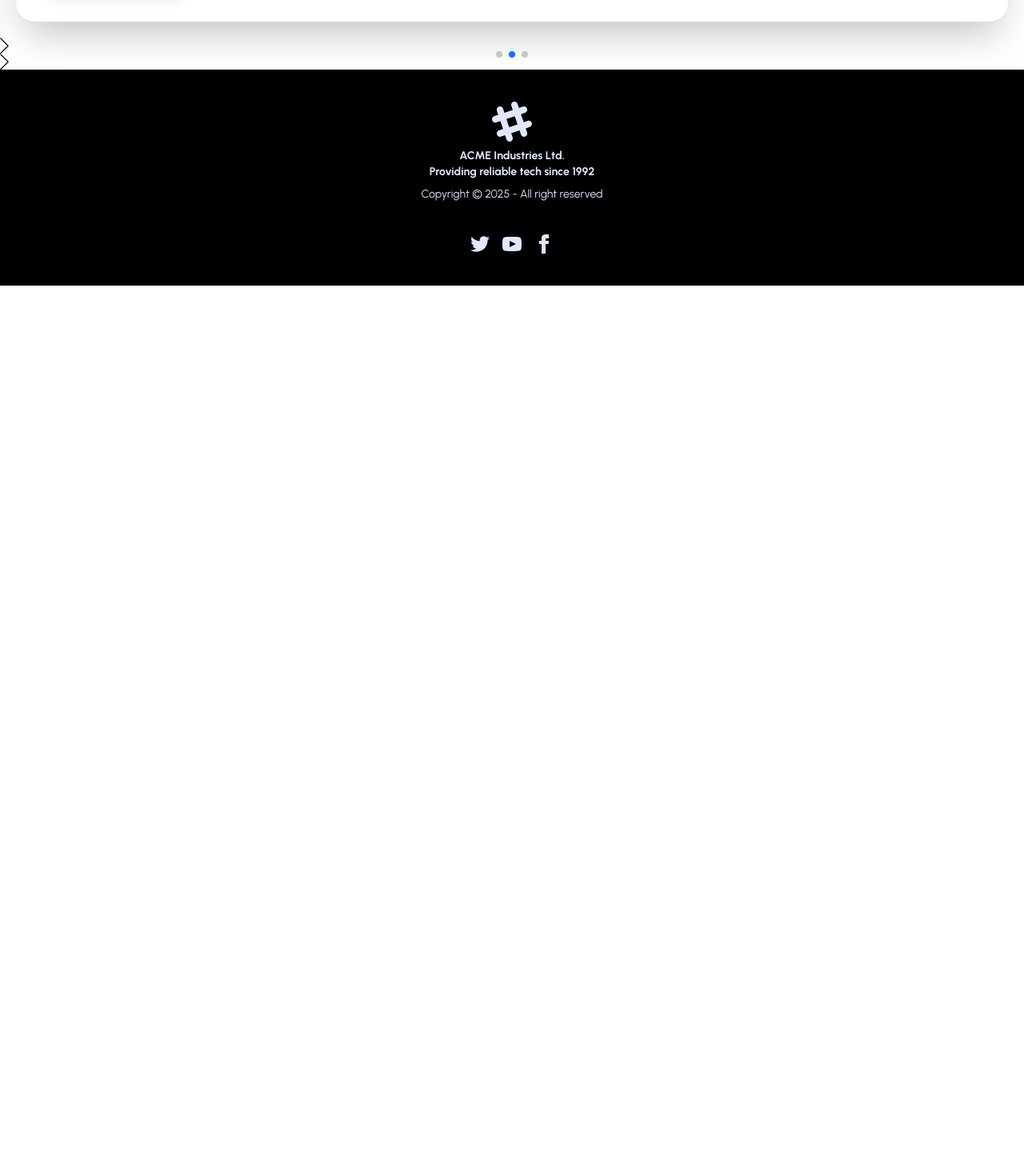
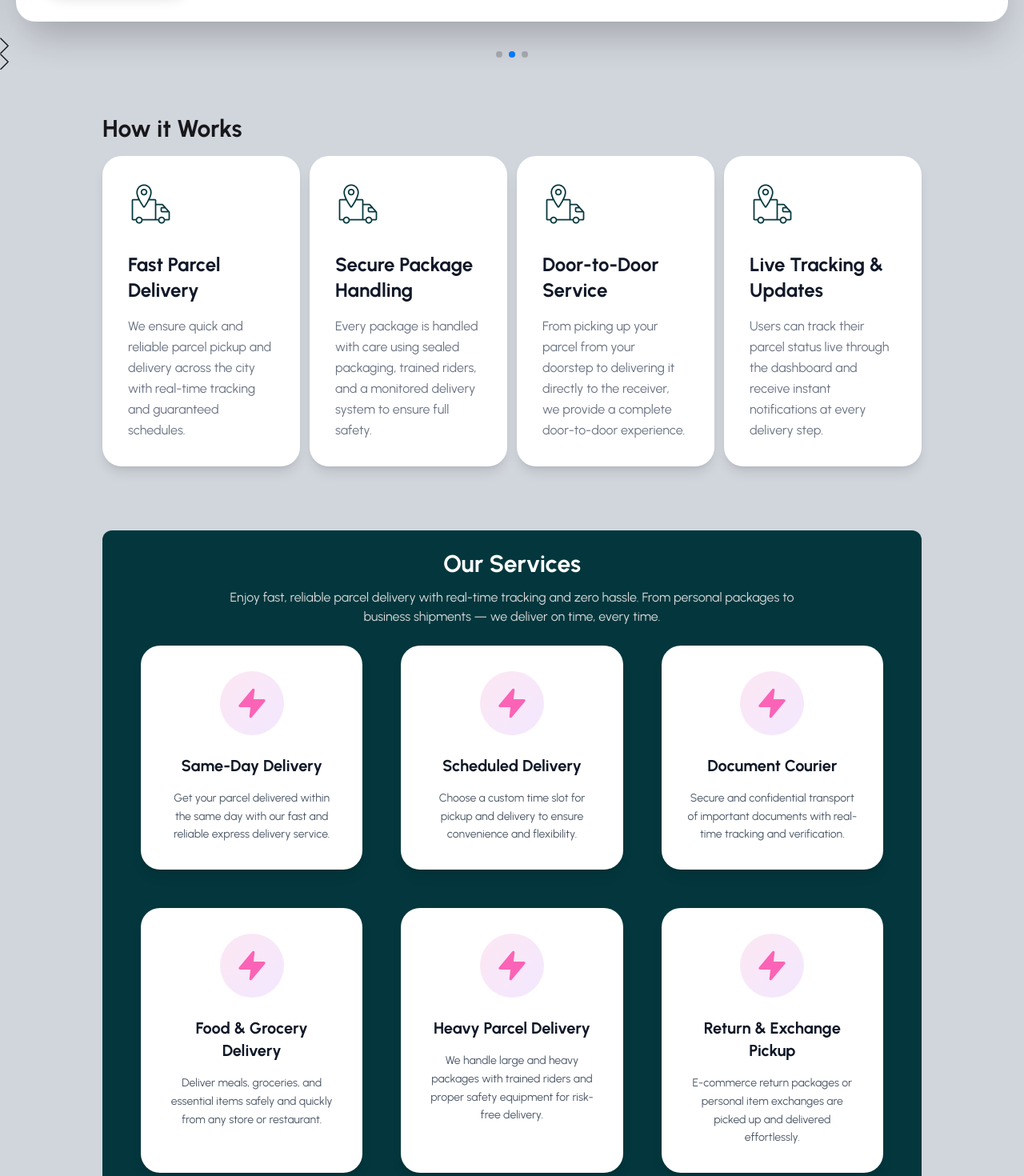
Before and after one commit to muttalib06/zap-shift-client, a React (Vite) app: page / in a window 1280 px wide. Shown: the part 640-2110 px from the top of the page at 80% size. Before the commit the page ends 997 px from the top, so only its background shows below. Built offline with nearby package versions, Linux system fonts and the light colour scheme.

Commit message:
added works and service section

```diff
--- a/package.json
+++ b/package.json
@@ -11,6 +11,7 @@
   },
   "dependencies": {
     "@tailwindcss/vite": "^4.1.17",
+    "axios": "^1.13.2",
     "react": "^19.2.0",
     "react-dom": "^19.2.0",
     "react-icons": "^5.5.0",
--- /dev/null
+++ b/public/service.json
@@ -0,0 +1,26 @@
+[
+  {
+    "title": "Same-Day Delivery",
+    "description": "Get your parcel delivered within the same day with our fast and reliable express delivery service."
+  },
+  {
+    "title": "Scheduled Delivery",
+    "description": "Choose a custom time slot for pickup and delivery to ensure convenience and flexibility."
+  },
+  {
+    "title": "Document Courier",
+    "description": "Secure and confidential transport of important documents with real-time tracking and verification."
+  },
+  {
+    "title": "Food & Grocery Delivery",
+    "description": "Deliver meals, groceries, and essential items safely and quickly from any store or restaurant."
+  },
+  {
+    "title": "Heavy Parcel Delivery",
+    "description": "We handle large and heavy packages with trained riders and proper safety equipment for risk-free delivery."
+  },
+  {
+    "title": "Return & Exchange Pickup",
+    "description": "E-commerce return packages or personal item exchanges are picked up and delivered effortlessly."
+  }
+]
--- /dev/null
+++ b/public/work.json
@@ -0,0 +1,18 @@
+[
+  {
+    "title": "Fast Parcel Delivery",
+    "description": "We ensure quick and reliable parcel pickup and delivery across the city with real-time tracking and guaranteed schedules."
+  },
+  {
+    "title": "Secure Package Handling",
+    "description": "Every package is handled with care using sealed packaging, trained riders, and a monitored delivery system to ensure full safety."
+  },
+  {
+    "title": "Door-to-Door Service",
+    "description": "From picking up your parcel from your doorstep to delivering it directly to the receiver, we provide a complete door-to-door experience."
+  },
+  {
+    "title": "Live Tracking & Updates",
+    "description": "Users can track their parcel status live through the dashboard and receive instant notifications at every delivery step."
+  }
+]
--- /dev/null
+++ b/src/components/common/Service.jsx
@@ -0,0 +1,29 @@
+import React from "react";
+import { FiZap } from "react-icons/fi";
+
+const Service = ({service}) => {
+  return (
+    <div className="flex items-center justify-center p-6">
+      <div className="bg-white rounded-3xl shadow-lg p-8 max-w-sm w-full h-full">
+        {/* Icon */}
+        <div className="mb-6 flex justify-center">
+          <div className="w-20 h-20 bg-gradient-to-br from-pink-100 to-purple-100 rounded-full flex items-center justify-center">
+            <FiZap className="w-10 h-10 text-pink-400 fill-pink-400" />
+          </div>
+        </div>
+
+        {/* Title */}
+        <h3 className="text-xl font-bold text-gray-900 text-center mb-4">
+      {service.title}
+        </h3>
+
+        {/* Description */}
+        <p className="text-gray-600 text-sm text-center leading-relaxed">
+         {service.description}
+        </p>
+      </div>
+    </div>
+  );
+};
+
+export default Service;
--- /dev/null
+++ b/src/components/home/Services.jsx
@@ -0,0 +1,31 @@
+import React, { useEffect, useState } from "react";
+import Service from "../common/Service";
+
+const Services = () => {
+  const [services, setServices] = useState([]);
+
+  useEffect(() => {
+    fetch("/service.json")
+      .then((res) => res.json())
+      .then((data) => setServices(data));
+  }, []);
+  return (
+    <div className="bg-[#03373D] flex justify-center flex-col items-center p-6 rounded-xl">
+      <div className="text-center space-y-3">
+        <h2 className="font-bold text-3xl text-tertiary">Our Services</h2>
+        <p className="text-[#DADADA]">
+          Enjoy fast, reliable parcel delivery with real-time tracking and zero
+          hassle. From personal packages to <br /> business shipments — we
+          deliver on time, every time.
+        </p>
+      </div>
+      <div className="grid grid-cols-1 lg:grid-cols-2 xl:grid-cols-3 items-stretch">
+        {
+                services.map((service,index) => <Service key={index} service={service}></Service>)
+        }
+      </div>
+    </div>
+  );
+};
+
+export default Services;
--- /dev/null
+++ b/src/components/home/Work.jsx
@@ -0,0 +1,31 @@
+import React from "react";
+import { BiMapPin } from "react-icons/bi";
+import { BsTruck } from "react-icons/bs";
+import truck from "../../assets/bookingIcon.png"
+
+const Work = ({work}) => {
+  return (
+    <div className="flex items-center justify-center">
+      <div className="bg-white rounded-3xl shadow-lg p-8 w-full h-full">
+        {/* Icon */}
+        <div className="mb-6">
+          <div className="relative w-16 h-16">
+          <img src={truck} alt="" />
+          </div>
+        </div>
+
+        {/* Title */}
+        <h3 className="text-2xl font-bold text-gray-900 mb-4">
+        {work.title}
+        </h3>
+
+        {/* Description */}
+        <p className="text-gray-500 leading-relaxed">
+        {work.description}
+        </p>
+      </div>
+    </div>
+  );
+};
+
+export default Work;
--- a/src/components/layout/Footer.jsx
+++ b/src/components/layout/Footer.jsx
@@ -1,25 +1,28 @@
-import React from 'react';
+import React from "react";
+import logo from "../../assets/logo.png";
 
 const Footer = () => {
   return (
-               <footer className="footer footer-horizontal footer-center bg-black text-primary-content p-10">
-  <aside>
-    <svg
-      width="50"
-      height="50"
-      viewBox="0 0 24 24"
-      xmlns="http://www.w3.org/2000/svg"
-      fillRule="evenodd"
-      clipRule="evenodd"
-      className="inline-block fill-current">
-      <path
-        d="M22.672 15.226l-2.432.811.841 2.515c.33 1.019-.209 2.127-1.23 2.456-1.15.325-2.148-.321-2.463-1.226l-.84-2.518-5.013 1.677.84 2.517c.391 1.203-.434 2.542-1.831 2.542-.88 0-1.601-.564-1.86-1.314l-.842-2.516-2.431.809c-1.135.328-2.145-.317-2.463-1.229-.329-1.018.211-2.127 1.231-2.456l2.432-.809-1.621-4.823-2.432.808c-1.355.384-2.558-.59-2.558-1.839 0-.817.509-1.582 1.327-1.846l2.433-.809-.842-2.515c-.33-1.02.211-2.129 1.232-2.458 1.02-.329 2.13.209 2.461 1.229l.842 2.515 5.011-1.677-.839-2.517c-.403-1.238.484-2.553 1.843-2.553.819 0 1.585.509 1.85 1.326l.841 2.517 2.431-.81c1.02-.33 2.131.211 2.461 1.229.332 1.018-.21 2.126-1.23 2.456l-2.433.809 1.622 4.823 2.433-.809c1.242-.401 2.557.484 2.557 1.838 0 .819-.51 1.583-1.328 1.847m-8.992-6.428l-5.01 1.675 1.619 4.828 5.011-1.674-1.62-4.829z"></path>
-    </svg>
+    <footer className=" mt-6 footer footer-horizontal footer-center bg-black text-primary-content p-10">
+      <aside className="text-gray-500">
+        <a className="flex items-end font-extrabold text-3xl">
+          <img src={logo} alt="" />
+          ZapShift
+        </a>
         <p className="font-bold">
-      ACME Industries Ltd.
-      <br />
-      Providing reliable tech since 1992
+          Enjoy fast, reliable parcel delivery with real-time tracking and zero
+          hassle. From personal packages to business shipments — we deliver on
+          time, every time.
         </p>
+
+        <ul className="flex flex-wrap justify-center gap-8 text-gray-200">
+                <li>Services</li>
+                <li>Coverage</li>
+                <li>About Us</li>
+                <li>Pricing</li>
+                <li>Blog</li>
+                <li>Contact</li>
+        </ul>
         <p>Copyright © {new Date().getFullYear()} - All right reserved</p>
       </aside>
       <nav>
@@ -30,9 +33,9 @@ const Footer = () => {
               width="24"
               height="24"
               viewBox="0 0 24 24"
-          className="fill-current">
-          <path
-            d="M24 4.557c-.883.392-1.832.656-2.828.775 1.017-.609 1.798-1.574 2.165-2.724-.951.564-2.005.974-3.127 1.195-.897-.957-2.178-1.555-3.594-1.555-3.179 0-5.515 2.966-4.797 6.045-4.091-.205-7.719-2.165-10.148-5.144-1.29 2.213-.669 5.108 1.523 6.574-.806-.026-1.566-.247-2.229-.616-.054 2.281 1.581 4.415 3.949 4.89-.693.188-1.452.232-2.224.084.626 1.956 2.444 3.379 4.6 3.419-2.07 1.623-4.678 2.348-7.29 2.04 2.179 1.397 4.768 2.212 7.548 2.212 9.142 0 14.307-7.721 13.995-14.646.962-.695 1.797-1.562 2.457-2.549z"></path>
+              className="fill-current"
+            >
+              <path d="M24 4.557c-.883.392-1.832.656-2.828.775 1.017-.609 1.798-1.574 2.165-2.724-.951.564-2.005.974-3.127 1.195-.897-.957-2.178-1.555-3.594-1.555-3.179 0-5.515 2.966-4.797 6.045-4.091-.205-7.719-2.165-10.148-5.144-1.29 2.213-.669 5.108 1.523 6.574-.806-.026-1.566-.247-2.229-.616-.054 2.281 1.581 4.415 3.949 4.89-.693.188-1.452.232-2.224.084.626 1.956 2.444 3.379 4.6 3.419-2.07 1.623-4.678 2.348-7.29 2.04 2.179 1.397 4.768 2.212 7.548 2.212 9.142 0 14.307-7.721 13.995-14.646.962-.695 1.797-1.562 2.457-2.549z"></path>
             </svg>
           </a>
           <a>
@@ -41,9 +44,9 @@ const Footer = () => {
               width="24"
               height="24"
               viewBox="0 0 24 24"
-          className="fill-current">
-          <path
-            d="M19.615 3.184c-3.604-.246-11.631-.245-15.23 0-3.897.266-4.356 2.62-4.385 8.816.029 6.185.484 8.549 4.385 8.816 3.6.245 11.626.246 15.23 0 3.897-.266 4.356-2.62 4.385-8.816-.029-6.185-.484-8.549-4.385-8.816zm-10.615 12.816v-8l8 3.993-8 4.007z"></path>
+              className="fill-current"
+            >
+              <path d="M19.615 3.184c-3.604-.246-11.631-.245-15.23 0-3.897.266-4.356 2.62-4.385 8.816.029 6.185.484 8.549 4.385 8.816 3.6.245 11.626.246 15.23 0 3.897-.266 4.356-2.62 4.385-8.816-.029-6.185-.484-8.549-4.385-8.816zm-10.615 12.816v-8l8 3.993-8 4.007z"></path>
             </svg>
           </a>
           <a>
@@ -52,9 +55,9 @@ const Footer = () => {
               width="24"
               height="24"
               viewBox="0 0 24 24"
-          className="fill-current">
-          <path
-            d="M9 8h-3v4h3v12h5v-12h3.642l.358-4h-4v-1.667c0-.955.192-1.333 1.115-1.333h2.885v-5h-3.808c-3.596 0-5.192 1.583-5.192 4.615v3.385z"></path>
+              className="fill-current"
+            >
+              <path d="M9 8h-3v4h3v12h5v-12h3.642l.358-4h-4v-1.667c0-.955.192-1.333 1.115-1.333h2.885v-5h-3.808c-3.596 0-5.192 1.583-5.192 4.615v3.385z"></path>
             </svg>
           </a>
         </div>
--- a/src/layouts/MainLayout.jsx
+++ b/src/layouts/MainLayout.jsx
@@ -5,7 +5,7 @@ import Footer from '../components/layout/Footer';
 
 const MainLayout = () => {
         return (
-                <div>
+                <div className='bg-gray-300 '>
                         <Navbar></Navbar>
                         <Outlet></Outlet>
                         <Footer></Footer>
--- a/src/pages/home/Home.jsx
+++ b/src/pages/home/Home.jsx
@@ -1,13 +1,34 @@
-import React from 'react';
-import Banner from '../../components/home/Banner';
+import React, { useEffect, useState } from "react";
+import Banner from "../../components/home/Banner";
+import Work from "../../components/home/Work";
+import Services from "../../components/home/Services";
 
 const Home = () => {
-        return (
-                <div>
-                      <Banner></Banner>
+  const [works, setWorks] = useState([]);
 
-                </div>
-        );
+  useEffect(() => {
+    fetch("/work.json")
+      .then((res) => res.json())
+      .then((data) => setWorks(data));
+  }, []);
+  return (
+    <div>
+      <Banner></Banner>
+      {/* Works */}
+      <div className="mt-8 py-6 max-w-4/5 mx-auto">
+        <h2 className="font-bold text-3xl text-tertiary">How it Works</h2>
+        <div className="grid grid-cols-1 md:lg:grid-cols-2 xl:grid-cols-4 gap-3 mt-4 items-stretch">
+          {works.map((work, index) => (
+            <Work key={index} work={work}></Work>
+          ))}
+        </div>
+      </div>
+
+      <div className="mt-8 py-6 max-w-4/5 mx-auto text-white">
+        <Services></Services>
+      </div>
+    </div>
+  );
 };
 
 export default Home;
```
Also changed, not shown: 1 other file (tests, documents, lock files or other folders). Lines whose indentation alone changed are shown as unchanged.
